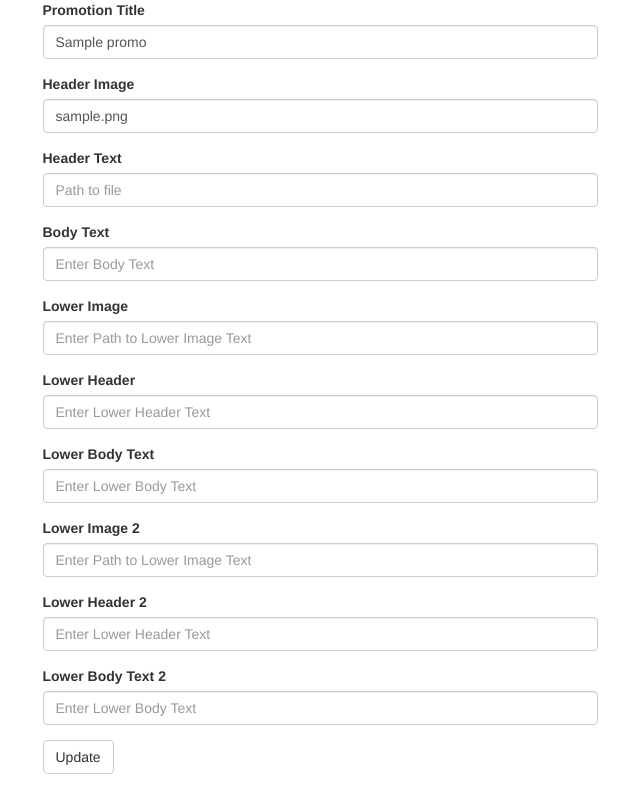
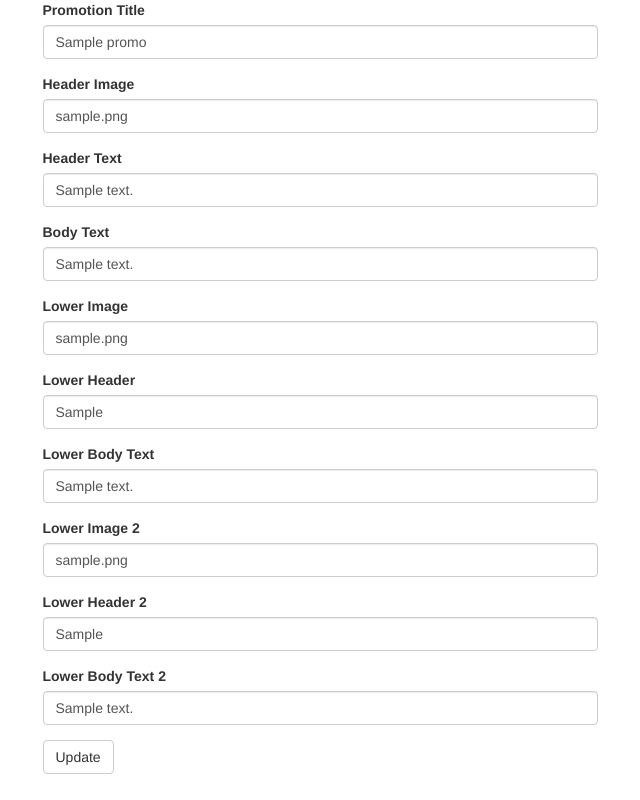
Before and after one commit to Willyb15/six-flags, a PHP site: page /edit_promotions.php?id=1 in a window 1280 px wide. Shown: the whole page, without its empty margins (320-960 px from the left). Run offline with PHP 8.4, Linux system fonts and the light colour scheme; tables that the repository leaves empty or names only in its code hold one stand-in row (values such as "Sample post"); data that the repository does not hold is empty.

Commit message:
editing promotions.php page

```diff
--- a/edit_promotions.php
+++ b/edit_promotions.php
@@ -1,4 +1,3 @@
-
 <?php
 	include 'includes/db_connect.php';
 	$id = $_GET['id'];
@@ -6,16 +5,13 @@
 	$result = mysql_query($query);
 	$row = mysql_fetch_assoc($result);
 ?>
-
 <!DOCTYPE html>
 <html>
 	<head>
 		<title></title>
 		<link rel="stylesheet" href="https://maxcdn.bootstrapcdn.com/bootstrap/3.3.6/css/bootstrap.min.css" integrity="sha384-1q8mTJOASx8j1Au+a5WDVnPi2lkFfwwEAa8hDDdjZlpLegxhjVME1fgjWPGmkzs7" crossorigin="anonymous">
-
 	</head>
 	<body>
-
 		<div class="container">
 			<div class="row">
 				<div class="admin-wrapper col-sm-6 col-sm-offset-3">
@@ -31,43 +27,36 @@
 						</div>
 						<div class="form-group">
 							<label for="field3">Header Text</label>
-				    <input type="text" name="header_text" class="form-control" id="field3" placeholder="Path to file">
+							<input type="text" name="header_text" class="form-control" id="field3" placeholder="Path to file" value="<?php print $row['header_text'];?>">
 						</div>
 						<div class="form-group">
 							<label for="field4">Body Text</label>
-				    <input type="text" name="body_text" class="form-control" id="field4" placeholder="Enter Body Text">
+							<input type="text" name="body_text" class="form-control" id="field4" placeholder="Enter Body Text"value="<?php print $row['body_text'];?>">
 						</div>
 						<div class="form-group">
 							<label for="field5">Lower Image</label>
-				    <input type="text" name="lower_image_text" class="form-control" id="field5" placeholder="Enter Path to Lower Image Text">
+							<input type="text" name="lower_image_text" class="form-control" id="field5" placeholder="Enter Path to Lower Image Text" value="<?php print $row['lower_image_text'];?>">
 						</div>
-
 						<div class="form-group">
 							<label for="field6">Lower Header</label>
-				    <input type="text" name="lower_header" class="form-control" id="field6" placeholder="Enter Lower Header Text">
+							<input type="text" name="lower_header" class="form-control" id="field6" placeholder="Enter Lower Header Text" value="<?php print $row['lower_header'];?>">
 						</div>
-
 						<div class="form-group">
 							<label for="field7">Lower Body Text</label>
-				    <input type="text" name="lower_body_text" class="form-control" id="field7" placeholder="Enter Lower Body Text">
+							<input type="text" name="lower_body_text" class="form-control" id="field7" placeholder="Enter Lower Body Text" value="<?php print $row['lower_body_text'];?>">
 						</div>
-
 						<div class="form-group">
 							<label for="field8">Lower Image 2</label>
-				    <input type="text" name="lower_image2" class="form-control" id="field8" placeholder="Enter Path to Lower Image Text">
+							<input type="text" name="lower_image2" class="form-control" id="field8" placeholder="Enter Path to Lower Image Text" value="<?php print $row['lower_image2'];?>">
 						</div>
-
 						<div class="form-group">
 							<label for="field9">Lower Header 2</label>
-				    <input type="text" name="lower_header2" class="form-control" id="field9" placeholder="Enter Lower Header Text">
+							<input type="text" name="lower_header2" class="form-control" id="field9" placeholder="Enter Lower Header Text" value="<?php print $row['lower_header2'];?>">
 						</div>
-
 						<div class="form-group">
 							<label for="field10">Lower Body Text 2</label>
-				    <input type="text" name="lower_body_text2" class="form-control" id="field10" placeholder="Enter Lower Body Text">
+							<input type="text" name="lower_body_text2" class="form-control" id="field10" placeholder="Enter Lower Body Text" value="<?php print $row['lower_body_text2'];?>">
 						</div>
-
-
 						<!--
 										<div class="form-group">
 											<label for="exampleInputFile">File input</label>
@@ -84,7 +73,5 @@
 				</div>
 			</div>
 		</div>
-
-
 	</body>
 </html>
```
Lines whose indentation alone changed are shown as unchanged.
